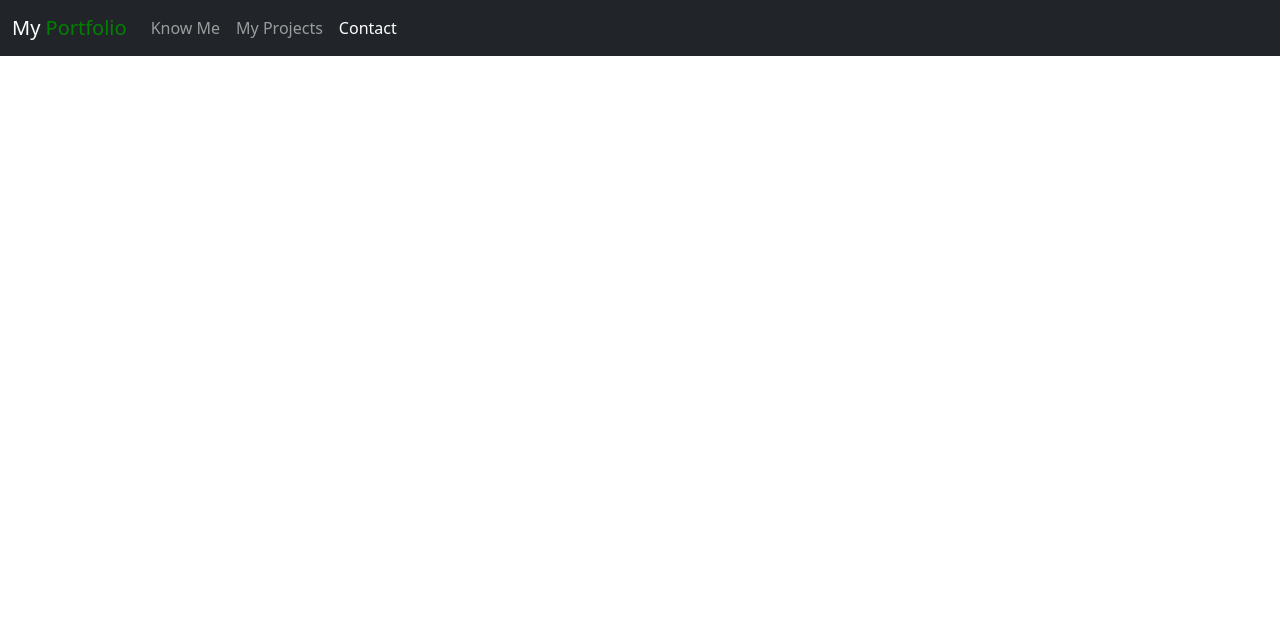
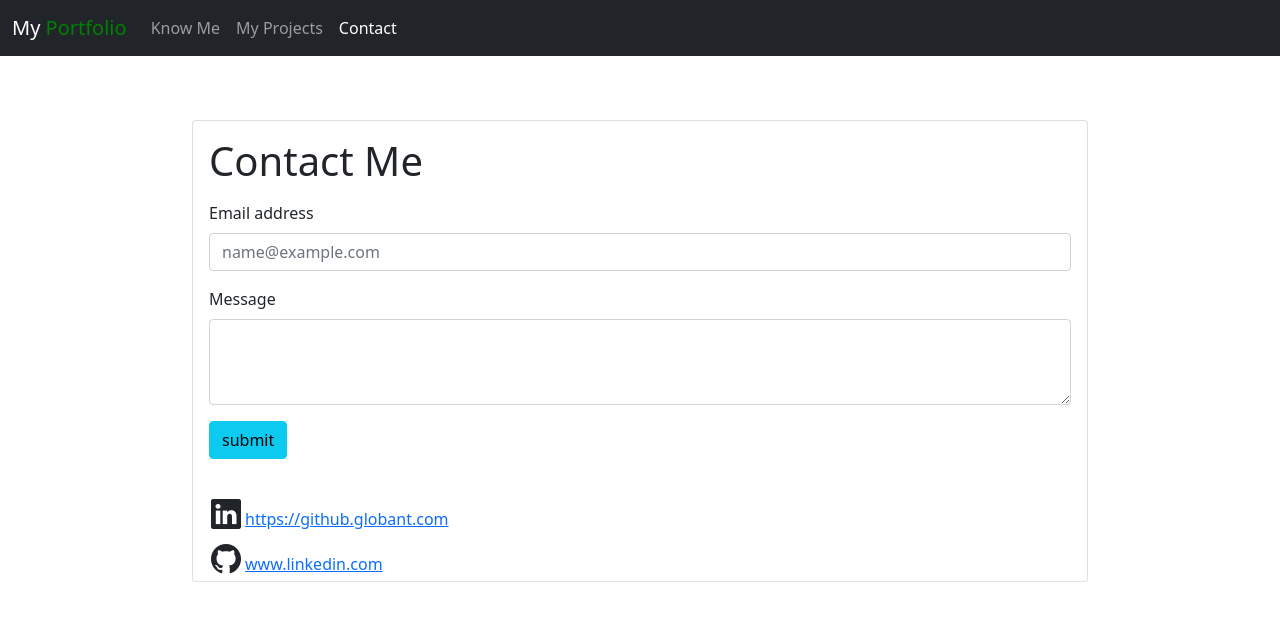
Before and after one commit to alejomadridgiral/MyPortfolio_git_udemy_Course, a plain HTML site: page contact.html in a window 1280 px wide. Drawn offline with nearby package versions, Linux system fonts and the light colour scheme.

Commit message:
add contact page

```diff
--- a/contact.html
+++ b/contact.html
@@ -7,7 +7,7 @@
 
     <!-- Bootstrap CSS -->
     <link href="https://cdn.jsdelivr.net/npm/bootstrap@5.1.3/dist/css/bootstrap.min.css" rel="stylesheet" integrity="sha384-1BmE4kWBq78iYhFldvKuhfTAU6auU8tT94WrHftjDbrCEXSU1oBoqyl2QvZ6jIW3" crossorigin="anonymous">
-
+    <link rel="stylesheet" href="https://cdn.jsdelivr.net/npm/bootstrap-icons@1.8.1/font/bootstrap-icons.css">
     <title>Contact</title>
   </head>
   <body>
@@ -34,6 +34,48 @@
       </div>
     </nav>
 
+    <section>
+
+      <div style="width:70%; margin: 5% auto">
+        <div class="card">
+            <div class="card-body">
+              <h1 class="card-title">Contact Me</h1>
+              <p class="card-text">
+
+                  <div class="mb-3">
+                    <label for="exampleFormControlInput1" class="form-label">Email address</label>
+                    <input type="email" class="form-control" id="exampleFormControlInput1" placeholder="name@example.com">
+                  </div>
+                  <div class="mb-3">
+                    <label for="exampleFormControlTextarea1" class="form-label">Message</label>
+                    <textarea class="form-control" id="exampleFormControlTextarea1" rows="3"></textarea>
+                  </div>
+                  <button class="btn btn-info">submit</button>
+
+              </p>
+            </div>
+
+            <div style="width: 70%; margin: 0 2%;">
+              <div>
+                  <div>
+                    <i class="bi bi-linkedin" style="font-size: 30px"></i>
+                    <a href="https://github.globant.com/alejandro-madrid">https://github.globant.com</a>
+                  <div>
+                  <div>
+                    <i class="bi bi-github" style="font-size: 30px"></i>
+                    <a href="https://www.linkedin.com/in/alejandro-madrid-giraldo-b9304722/">www.linkedin.com</a>
+                  </div>
+              </div>
+            </div>
+        </div>
+
+
+
+      </div>
+
+
+    </section>
+
     <!-- Optional JavaScript; choose one of the two! -->
 
     <!-- Option 1: Bootstrap Bundle with Popper -->
```
